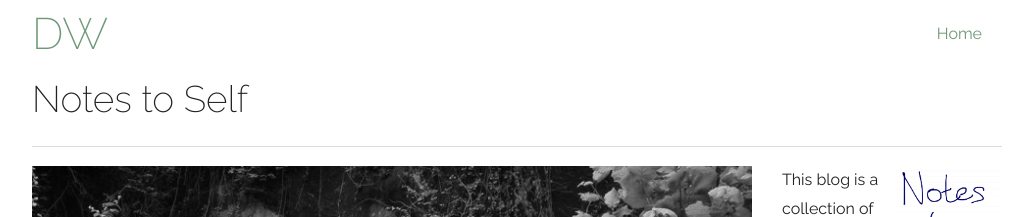
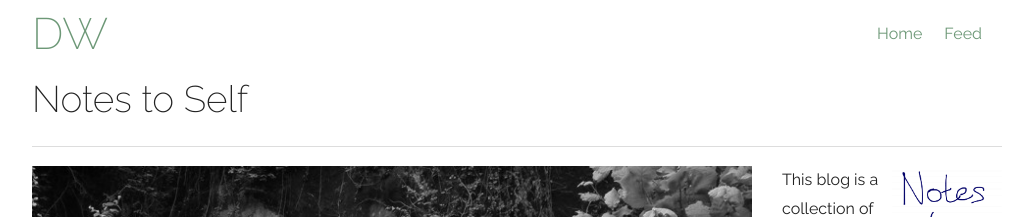
Before and after one commit to wsinned/wsinned.github.io, a Jekyll site: the page built from index.md, in a window 1280 px wide. Shown: the top 217 px of the page, without its empty margins (123-1156 px from the left). Built offline with Jekyll 4.4.1, drawn with Linux system fonts in a browser that asks for light colours; nearby versions of some CDN libraries.

Commit message:
Included feed in layout.

```diff
--- a/_includes/nav.html
+++ b/_includes/nav.html
@@ -1 +1,2 @@
 <li><a href="{{ site.url }}">Home</a></li>
+<li><a href="{{ site.url }}/feed.xml">Feed</a></li>
```
